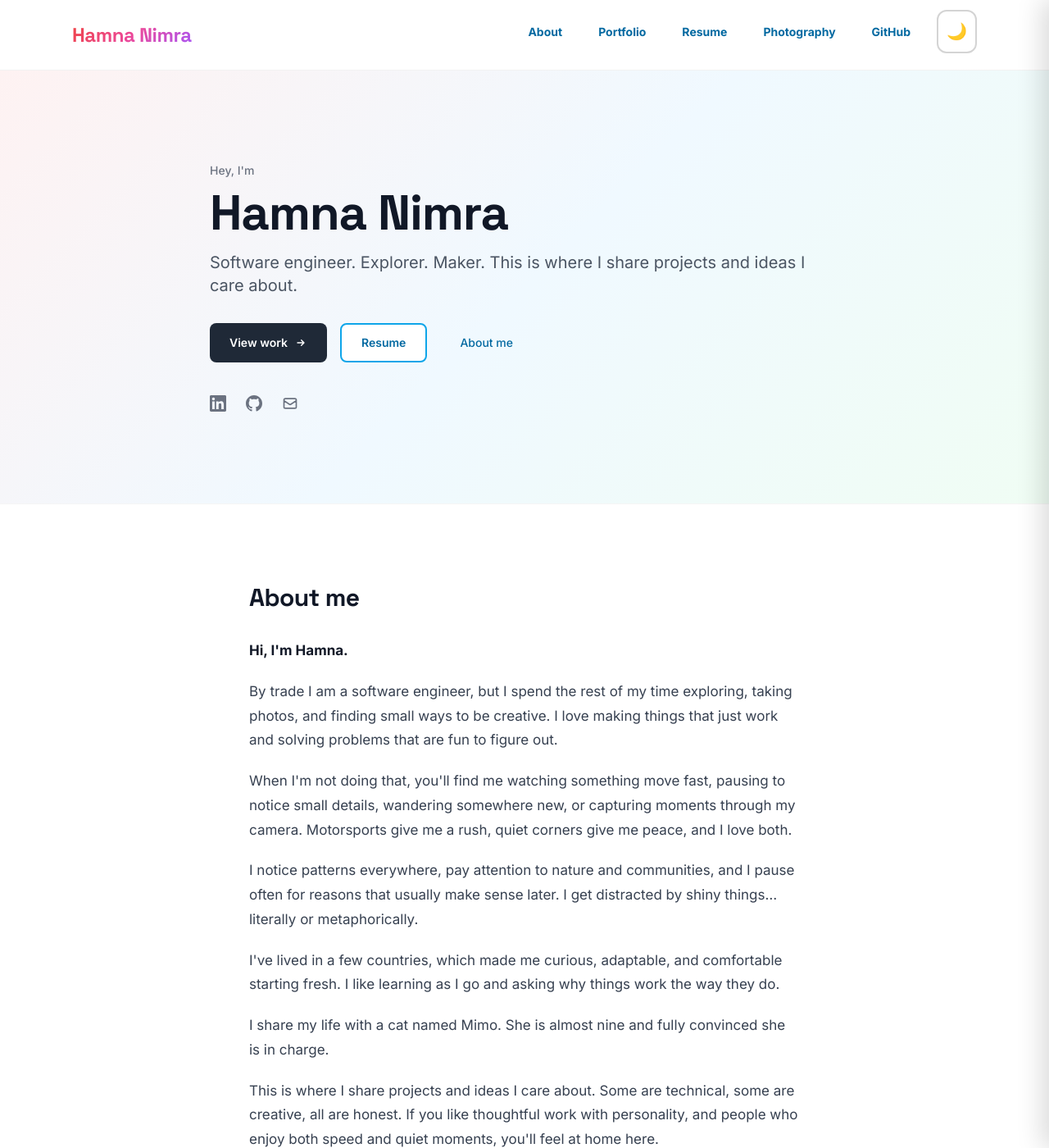
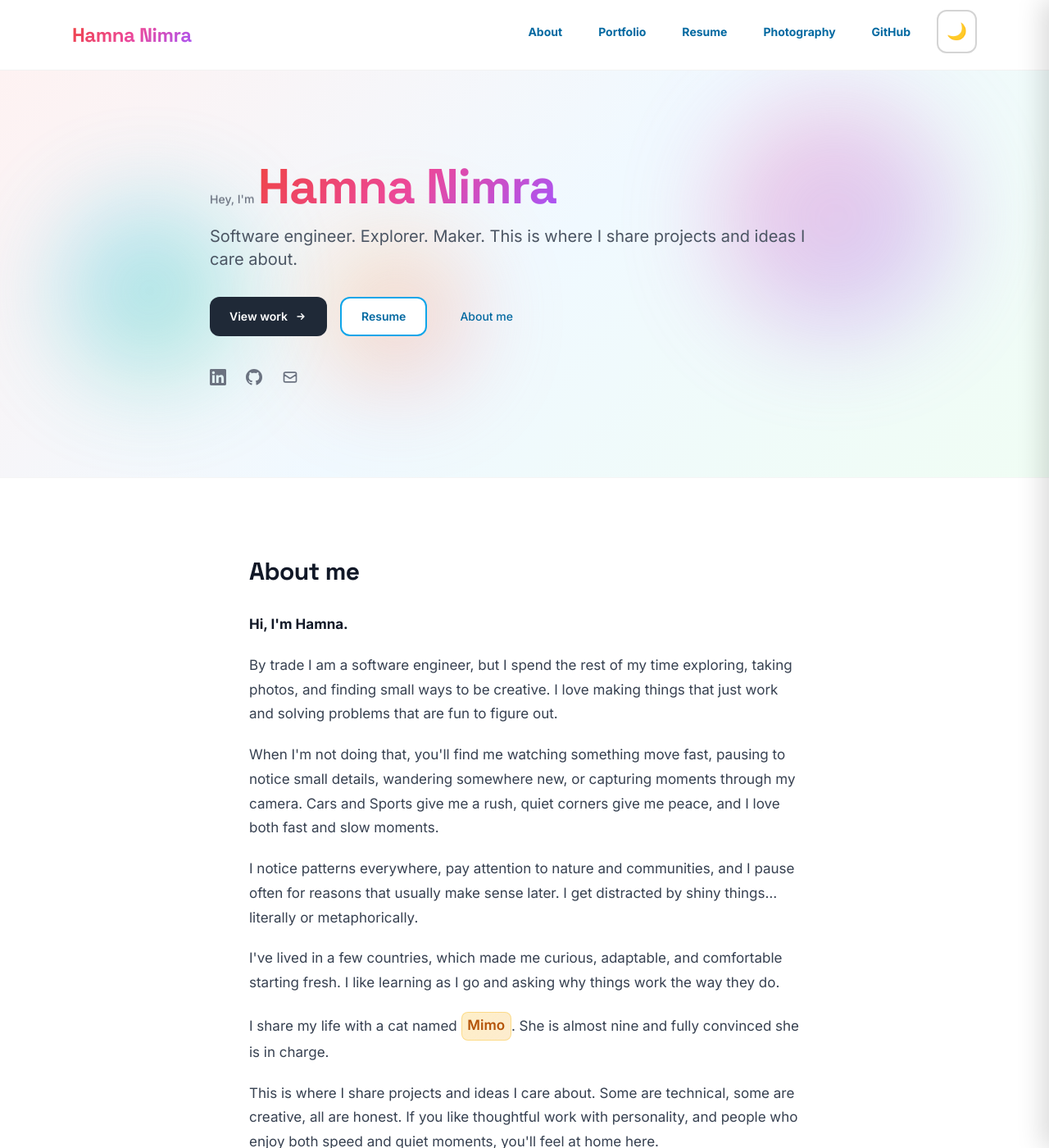
Before and after one commit to HamnaNimra/hamnanimra.github.io, a Jekyll site: the page built from index.html, in a window 1280 px wide and 1400 px high. Shown: the whole window at 82% size. Built offline with Jekyll 4.4.1, drawn with Linux system fonts in a browser that asks for light colours; nearby versions of some CDN libraries.

Commit message:
Add more fun: hero gradient name and floating blobs, scroll-reveal animations, and livelier CTAs.

```diff
--- a/_layouts/base.html
+++ b/_layouts/base.html
@@ -485,6 +485,148 @@
     .accent-dot:nth-child(2) { background: #ec4899; animation-delay: 0.2s; }
     .accent-dot:nth-child(3) { background: #a855f7; animation-delay: 0.4s; }
     .accent-dot:nth-child(4) { background: #0ea5e9; animation-delay: 0.6s; }
+
+    /* ——— More fun ——— */
+    /* Hero: floating blobs */
+    .hero-blob {
+      position: absolute;
+      border-radius: 50%;
+      filter: blur(60px);
+      opacity: 0.4;
+      pointer-events: none;
+      z-index: 0;
+    }
+    .dark .hero-blob { opacity: 0.2; }
+    .hero-blob-1 {
+      width: 280px;
+      height: 280px;
+      background: linear-gradient(135deg, #f472b6, #a78bfa);
+      top: 10%;
+      right: 10%;
+      animation: blob-float 12s ease-in-out infinite;
+    }
+    .hero-blob-2 {
+      width: 200px;
+      height: 200px;
+      background: linear-gradient(135deg, #38bdf8, #34d399);
+      bottom: 20%;
+      left: 5%;
+      animation: blob-float 10s ease-in-out infinite 2s;
+    }
+    .hero-blob-3 {
+      width: 160px;
+      height: 160px;
+      background: linear-gradient(135deg, #fbbf24, #f472b6);
+      top: 50%;
+      left: 30%;
+      animation: blob-float 14s ease-in-out infinite 1s;
+    }
+    @keyframes blob-float {
+      0%, 100% { transform: translate(0, 0) scale(1); }
+      33% { transform: translate(20px, -30px) scale(1.05); }
+      66% { transform: translate(-15px, 20px) scale(0.95); }
+    }
+    @media (prefers-reduced-motion: reduce) {
+      .hero-blob-1, .hero-blob-2, .hero-blob-3 { animation: none; }
+    }
+
+    /* Hero greeting: subtle wave */
+    .hero-greeting {
+      display: inline-block;
+      animation: wave-subtle 3s ease-in-out infinite;
+    }
+    @keyframes wave-subtle {
+      0%, 100% { transform: rotate(0deg); }
+      25% { transform: rotate(2deg); }
+      75% { transform: rotate(-2deg); }
+    }
+    @media (prefers-reduced-motion: reduce) {
+      .hero-greeting { animation: none; }
+    }
+
+    /* Hero name: gentle hover wiggle */
+    .hero-name {
+      display: inline-block;
+      transition: transform 0.3s ease;
+    }
+    .hero-name:hover {
+      transform: scale(1.02);
+    }
+    @media (prefers-reduced-motion: reduce) {
+      .hero-name:hover { transform: none; }
+    }
+
+    /* Gradient heading animation (Portfolio / GitHub) */
+    .gradient-text-animate {
+      animation: gradient-flow 6s ease infinite;
+    }
+    @keyframes gradient-flow {
+      0%, 100% { background-position: 0% 50%; }
+      50% { background-position: 100% 50%; }
+    }
+    @media (prefers-reduced-motion: reduce) {
+      .gradient-text-animate { animation: none; }
+    }
+
+    /* Mimo highlight (cat name) */
+    .mimo-highlight {
+      display: inline-block;
+      padding: 0.1em 0.4em;
+      border-radius: 0.5rem;
+      background: linear-gradient(135deg, rgba(251, 191, 36, 0.25), rgba(245, 158, 11, 0.2));
+      border: 1px solid rgba(251, 191, 36, 0.4);
+      font-weight: 600;
+      color: #b45309;
+      transition: transform 0.2s ease, box-shadow 0.2s ease;
+    }
+    .dark .mimo-highlight {
+      background: linear-gradient(135deg, rgba(251, 191, 36, 0.2), rgba(245, 158, 11, 0.15));
+      border-color: rgba(251, 191, 36, 0.35);
+      color: #fcd34d;
+    }
+    .mimo-highlight:hover {
+      transform: scale(1.05);
+      box-shadow: 0 2px 12px rgba(251, 191, 36, 0.3);
+    }
+    @media (prefers-reduced-motion: reduce) {
+      .mimo-highlight:hover { transform: none; }
+    }
+
+    /* CTA arrow bounce on hover */
+    .cta-fun:hover .cta-arrow {
+      animation: arrow-bounce 0.6s ease infinite;
+    }
+    @keyframes arrow-bounce {
+      0%, 100% { transform: translateX(0); }
+      50% { transform: translateX(4px); }
+    }
+    @media (prefers-reduced-motion: reduce) {
+      .cta-fun:hover .cta-arrow { animation: none; }
+    }
+
+    /* Scroll reveal: initial state */
+    .scroll-reveal,
+    .scroll-reveal-card {
+      opacity: 0;
+      transform: translateY(24px);
+      transition: opacity 0.6s ease, transform 0.5s ease;
+    }
+    .scroll-reveal.revealed,
+    .scroll-reveal-card.revealed {
+      opacity: 1;
+      transform: translateY(0);
+    }
+    .scroll-reveal-card.revealed { transition-delay: calc(0.1s * var(--reveal-order, 1)); }
+    @media (prefers-reduced-motion: reduce) {
+      .scroll-reveal,
+      .scroll-reveal-card {
+        opacity: 1;
+        transform: none;
+      }
+      .scroll-reveal.revealed,
+      .scroll-reveal-card.revealed { transform: none; }
+    }
+
   </style>
   {% if page.layout == 'resume' %}
   <link rel="stylesheet" href="{{ '/css/resume-print.css' | relative_url }}">
--- a/index.html
+++ b/index.html
@@ -6,24 +6,28 @@ description: Hamna Nimra — Software engineer, explorer, maker. Digital garden
 
 <div class="min-h-screen">
   <!-- Hero: minimal and personal (inspired by Chester, Brian, Tania) -->
-  <section class="relative py-20 sm:py-28 px-4 sm:px-6 gradient-bg-1 isolate">
-    <div class="max-w-3xl mx-auto text-center sm:text-left">
-      <p class="text-sm font-medium text-neutral-500 dark:text-neutral-400 mb-3">Hey, I'm</p>
-      <h1 class="font-display text-4xl sm:text-5xl md:text-6xl font-bold text-neutral-900 dark:text-white mb-4 leading-tight">
+  <section class="relative py-20 sm:py-28 px-4 sm:px-6 gradient-bg-1 isolate overflow-hidden">
+    <!-- Floating blobs (decorative) -->
+    <div class="hero-blob hero-blob-1" aria-hidden="true"></div>
+    <div class="hero-blob hero-blob-2" aria-hidden="true"></div>
+    <div class="hero-blob hero-blob-3" aria-hidden="true"></div>
+    <div class="max-w-3xl mx-auto text-center sm:text-left relative z-10">
+      <p class="text-sm font-medium text-neutral-500 dark:text-neutral-400 mb-3 hero-greeting">Hey, I'm</p>
+      <h1 class="font-display text-4xl sm:text-5xl md:text-6xl font-bold mb-4 leading-tight hero-name gradient-text">
         Hamna Nimra
       </h1>
       <p class="text-lg sm:text-xl text-neutral-600 dark:text-neutral-300 mb-8 leading-relaxed">
         Software engineer. Explorer. Maker. This is where I share projects and ideas I care about.
       </p>
       <div class="flex flex-wrap gap-4">
-        <a href="/work/" class="cta-primary inline-flex items-center gap-2 px-6 py-3 rounded-lg font-semibold text-sm hover:shadow-lg transition-all duration-200">
+        <a href="/work/" class="cta-primary cta-fun inline-flex items-center gap-2 px-6 py-3 rounded-xl font-semibold text-sm hover:shadow-xl hover:scale-[1.02] active:scale-[0.98] transition-all duration-200">
           View work
-          <svg class="w-4 h-4" fill="none" stroke="currentColor" viewBox="0 0 24 24"><path stroke-linecap="round" stroke-linejoin="round" stroke-width="2" d="M13 7l5 5m0 0l-5 5m5-5H6"/></svg>
+          <svg class="w-4 h-4 cta-arrow" fill="none" stroke="currentColor" viewBox="0 0 24 24"><path stroke-linecap="round" stroke-linejoin="round" stroke-width="2" d="M13 7l5 5m0 0l-5 5m5-5H6"/></svg>
         </a>
-        <a href="/resume/" class="inline-flex items-center px-6 py-3 border-2 border-accent-500 dark:border-accent-400 text-accent-700 dark:text-accent-300 bg-white dark:bg-neutral-800 rounded-lg font-semibold text-sm hover:bg-accent-50 dark:hover:bg-accent-900/20 hover:border-accent-600 dark:hover:border-accent-300 transition-colors">
+        <a href="/resume/" class="cta-secondary inline-flex items-center px-6 py-3 border-2 border-accent-500 dark:border-accent-400 text-accent-700 dark:text-accent-300 bg-white dark:bg-neutral-800 rounded-xl font-semibold text-sm hover:bg-accent-50 dark:hover:bg-accent-900/20 hover:border-accent-600 dark:hover:border-accent-300 hover:scale-[1.02] active:scale-[0.98] transition-all duration-300">
           Resume
         </a>
-        <a href="#about" class="inline-flex items-center px-6 py-3 text-accent-700 dark:text-accent-300 font-medium text-sm hover:text-accent-800 dark:hover:text-accent-200 transition-colors">
+        <a href="#about" class="inline-flex items-center px-6 py-3 text-accent-700 dark:text-accent-300 font-medium text-sm hover:text-accent-800 dark:hover:text-accent-200 hover:underline transition-colors">
           About me
         </a>
       </div>
@@ -42,26 +46,26 @@ description: Hamna Nimra — Software engineer, explorer, maker. Digital garden
   </section>
 
   <!-- About Me: readable, personal (digital garden style) -->
-  <section id="about" class="py-16 sm:py-24 px-4 sm:px-6 bg-white dark:bg-neutral-900 border-t border-neutral-100 dark:border-neutral-800">
+  <section id="about" class="py-16 sm:py-24 px-4 sm:px-6 bg-white dark:bg-neutral-900 border-t border-neutral-100 dark:border-neutral-800 scroll-reveal">
     <div class="max-w-2xl mx-auto">
       <h2 class="font-display text-2xl sm:text-3xl font-bold text-neutral-900 dark:text-white mb-8">About me</h2>
       <div class="about-prose text-neutral-700 dark:text-neutral-300 space-y-5 leading-relaxed">
         <p><strong class="text-neutral-900 dark:text-white">Hi, I'm Hamna.</strong></p>
         <p>By trade I am a software engineer, but I spend the rest of my time exploring, taking photos, and finding small ways to be creative. I love making things that just work and solving problems that are fun to figure out.</p>
-        <p>When I'm not doing that, you'll find me watching something move fast, pausing to notice small details, wandering somewhere new, or capturing moments through my camera. Motorsports give me a rush, quiet corners give me peace, and I love both.</p>
+        <p>When I'm not doing that, you'll find me watching something move fast, pausing to notice small details, wandering somewhere new, or capturing moments through my camera. Cars and Sports give me a rush, quiet corners give me peace, and I love both fast and slow moments.</p>
         <p>I notice patterns everywhere, pay attention to nature and communities, and I pause often for reasons that usually make sense later. I get distracted by shiny things… literally or metaphorically.</p>
         <p>I've lived in a few countries, which made me curious, adaptable, and comfortable starting fresh. I like learning as I go and asking why things work the way they do.</p>
-        <p>I share my life with a cat named Mimo. She is almost nine and fully convinced she is in charge.</p>
+        <p>I share my life with a cat named <span class="mimo-highlight" title="She runs the house.">Mimo</span>. She is almost nine and fully convinced she is in charge.</p>
         <p>This is where I share projects and ideas I care about. Some are technical, some are creative, all are honest. If you like thoughtful work with personality, and people who enjoy both speed and quiet moments, you'll feel at home here.</p>
       </div>
     </div>
   </section>
 
   <!-- Featured Portfolio -->
-  <section class="py-20 px-4 sm:px-6 gradient-bg-2 relative isolate">
+  <section class="py-20 px-4 sm:px-6 gradient-bg-2 relative isolate scroll-reveal">
     <div class="max-w-6xl mx-auto">
       <div class="text-center mb-12">
-        <h2 class="font-display text-3xl sm:text-4xl md:text-5xl font-bold mb-3 bg-gradient-to-r from-fun-pink via-fun-purple to-accent-500 bg-clip-text text-transparent">
+        <h2 class="font-display text-3xl sm:text-4xl md:text-5xl font-bold mb-3 gradient-text-animate bg-gradient-to-r from-fun-pink via-fun-purple to-accent-500 bg-clip-text text-transparent bg-[length:200%_auto]">
           Portfolio
         </h2>
         <p class="text-base sm:text-lg text-neutral-600 dark:text-neutral-300 max-w-2xl mx-auto">
@@ -72,7 +76,7 @@ description: Hamna Nimra — Software engineer, explorer, maker. Digital garden
       <div class="grid md:grid-cols-2 lg:grid-cols-3 gap-8">
         {% assign featured_case_studies = site.case_studies | where: "featured", true | limit: 3 %}
         {% for case in featured_case_studies %}
-        <a href="{{ case.url | relative_url }}" class="group fun-card block bg-white dark:bg-neutral-800 rounded-3xl border-2 border-neutral-200 dark:border-neutral-700 p-8 hover:border-fun-pink dark:hover:border-fun-purple transition-all duration-500 transform hover:-translate-y-3 relative overflow-hidden shadow-xl hover:shadow-2xl isolate">
+        <a href="{{ case.url | relative_url }}" class="group fun-card scroll-reveal-card block bg-white dark:bg-neutral-800 rounded-3xl border-2 border-neutral-200 dark:border-neutral-700 p-8 hover:border-fun-pink dark:hover:border-fun-purple transition-all duration-500 transform hover:-translate-y-3 hover:rotate-1 relative overflow-hidden shadow-xl hover:shadow-2xl isolate" style="--reveal-order: {{ forloop.index }};">
           <div class="absolute top-0 right-0 w-32 h-32 bg-gradient-to-br from-fun-pink/20 via-fun-purple/20 to-accent-400/20 rounded-full blur-2xl opacity-0 group-hover:opacity-100 transition-opacity duration-500 pointer-events-none z-0"></div>
           <div class="relative z-10">
             <div class="w-12 h-12 rounded-2xl bg-gradient-to-br from-fun-pink to-fun-purple mb-4 flex items-center justify-center text-white font-bold text-xl shadow-lg">
@@ -106,9 +110,9 @@ description: Hamna Nimra — Software engineer, explorer, maker. Digital garden
       </div>
 
       <div class="mt-12 text-center">
-        <a href="/work/" class="cta-primary inline-flex items-center gap-2 px-8 py-4 rounded-2xl font-bold text-lg hover:shadow-xl transition-all duration-200">
+        <a href="/work/" class="cta-primary cta-fun inline-flex items-center gap-2 px-8 py-4 rounded-2xl font-bold text-lg hover:shadow-xl hover:scale-[1.03] active:scale-[0.98] transition-all duration-200">
           View all work
-          <svg class="w-5 h-5" fill="none" stroke="currentColor" viewBox="0 0 24 24">
+          <svg class="w-5 h-5 cta-arrow" fill="none" stroke="currentColor" viewBox="0 0 24 24">
             <path stroke-linecap="round" stroke-linejoin="round" stroke-width="2" d="M13 7l5 5m0 0l-5 5m5-5H6"/>
           </svg>
         </a>
@@ -177,10 +181,10 @@ description: Hamna Nimra — Software engineer, explorer, maker. Digital garden
   </section>
 
   <!-- GitHub Projects -->
-  <section class="py-20 px-4 sm:px-6 gradient-bg-1 relative isolate">
+  <section class="py-20 px-4 sm:px-6 gradient-bg-1 relative isolate scroll-reveal">
     <div class="max-w-6xl mx-auto">
       <div class="text-center mb-12">
-        <h2 class="font-display text-3xl sm:text-4xl md:text-5xl font-bold mb-3 bg-gradient-to-r from-accent-500 via-fun-purple to-fun-pink bg-clip-text text-transparent">
+        <h2 class="font-display text-3xl sm:text-4xl md:text-5xl font-bold mb-3 gradient-text-animate bg-gradient-to-r from-accent-500 via-fun-purple to-fun-pink bg-clip-text text-transparent bg-[length:200%_auto]">
           GitHub Projects
         </h2>
         <p class="text-base sm:text-lg text-neutral-600 dark:text-neutral-300">Open source projects</p>
@@ -232,9 +236,9 @@ description: Hamna Nimra — Software engineer, explorer, maker. Digital garden
       </div>
 
       <div class="mt-12 text-center">
-        <a href="https://github.com/HamnaNImra" target="_blank" rel="noopener noreferrer" class="cta-primary inline-flex items-center gap-2 px-8 py-4 rounded-2xl font-bold text-lg hover:shadow-xl transition-all duration-200">
+        <a href="https://github.com/HamnaNImra" target="_blank" rel="noopener noreferrer" class="cta-primary cta-fun inline-flex items-center gap-2 px-8 py-4 rounded-2xl font-bold text-lg hover:shadow-xl hover:scale-[1.03] active:scale-[0.98] transition-all duration-200">
           View on GitHub
-          <svg class="w-5 h-5" fill="none" stroke="currentColor" viewBox="0 0 24 24">
+          <svg class="w-5 h-5 cta-arrow" fill="none" stroke="currentColor" viewBox="0 0 24 24">
             <path stroke-linecap="round" stroke-linejoin="round" stroke-width="2" d="M10 6H6a2 2 0 00-2 2v10a2 2 0 002 2h10a2 2 0 002-2v-4M14 4h6m0 0v6m0-6L10 14"/>
           </svg>
         </a>
--- a/js/animations.js
+++ b/js/animations.js
@@ -2,43 +2,38 @@
 (function() {
   'use strict';
 
-  // Intersection Observer for fade-in animations
-  const observerOptions = {
-    threshold: 0.1,
-    rootMargin: '0px 0px -50px 0px'
+  const prefersReducedMotion = () => window.matchMedia('(prefers-reduced-motion: reduce)').matches;
+
+  const revealOptions = {
+    threshold: 0.08,
+    rootMargin: '0px 0px -40px 0px'
   };
-
-  const observer = new IntersectionObserver((entries) => {
+  const revealObserver = new IntersectionObserver((entries) => {
     entries.forEach(entry => {
       if (entry.isIntersecting) {
-        entry.target.style.opacity = '1';
-        entry.target.style.transform = 'translateY(0)';
-        observer.unobserve(entry.target);
+        entry.target.classList.add('revealed');
+        revealObserver.unobserve(entry.target);
       }
     });
-  }, observerOptions);
+  }, revealOptions);
 
-  // Disabled animations that cause layout shifts - sections stay static
   document.addEventListener('DOMContentLoaded', () => {
-    // Sections remain static - no animations that cause layout shifts
-    // Removed fade-in animations to prevent content jumping
+    if (!prefersReducedMotion()) {
+      document.querySelectorAll('.scroll-reveal, .scroll-reveal-card').forEach(el => {
+        revealObserver.observe(el);
+      });
+    } else {
+      document.querySelectorAll('.scroll-reveal, .scroll-reveal-card').forEach(el => {
+        el.classList.add('revealed');
+      });
+    }
 
-    // Add hover effects to cards
-    const cards = document.querySelectorAll('a[class*="block"], .group');
-    cards.forEach(card => {
-      card.addEventListener('mouseenter', function() {
-        this.style.transform = 'translateY(-4px) scale(1.02)';
-      });
-      card.addEventListener('mouseleave', function() {
-        this.style.transform = 'translateY(0) scale(1)';
-      });
-    });
-
-    // Smooth scroll for anchor links
     document.querySelectorAll('a[href^="#"]').forEach(anchor => {
       anchor.addEventListener('click', function(e) {
+        const href = this.getAttribute('href');
+        if (href === '#') return;
         e.preventDefault();
-        const target = document.querySelector(this.getAttribute('href'));
+        const target = document.querySelector(href);
         if (target) {
           target.scrollIntoView({
             behavior: 'smooth',
@@ -48,10 +43,10 @@
       });
     });
 
-    // Typing effect for hero text (optional enhancement)
-    const heroTitle = document.querySelector('h1.font-display');
-    if (heroTitle && window.innerWidth > 768) {
-      const text = heroTitle.textContent;
+    const heroTitle = document.querySelector('h1.hero-name');
+    if (heroTitle && window.innerWidth > 768 && !prefersReducedMotion()) {
+      const text = heroTitle.textContent.trim();
+      if (text.length > 0 && text.length < 30) {
         heroTitle.textContent = '';
         heroTitle.style.opacity = '1';
         let i = 0;
@@ -59,54 +54,19 @@
           if (i < text.length) {
             heroTitle.textContent += text.charAt(i);
             i++;
-          setTimeout(typeWriter, 50);
+            setTimeout(typeWriter, 60);
           }
         };
-      setTimeout(typeWriter, 500);
-    }
-  });
-
-  // Add cursor trail effect (subtle, professional)
-  let cursorTrail = [];
-  const maxTrailLength = 10;
-
-  document.addEventListener('mousemove', (e) => {
-    if (window.innerWidth > 768) { // Only on desktop
-      cursorTrail.push({ x: e.clientX, y: e.clientY, time: Date.now() });
-      if (cursorTrail.length > maxTrailLength) {
-        cursorTrail.shift();
+        setTimeout(typeWriter, 400);
       }
     }
   });
 
-  // Add subtle gradient animations
   const style = document.createElement('style');
   style.textContent = `
-    @keyframes gradient-shift {
-      0%, 100% { background-position: 0% 50%; }
-      50% { background-position: 100% 50%; }
-    }
-
-    .gradient-animate {
-      background-size: 200% 200%;
-      animation: gradient-shift 8s ease infinite;
-    }
-
-    @keyframes float {
-      0%, 100% { transform: translateY(0px); }
-      50% { transform: translateY(-10px); }
-    }
-
-    .float-animation {
-      animation: float 6s ease-in-out infinite;
-    }
-
-    /* Smooth transitions for all interactive elements */
     a, button {
       transition: all 0.3s cubic-bezier(0.4, 0, 0.2, 1);
     }
-
-    /* Enhanced card hover effects */
     .group:hover {
       transition: all 0.3s cubic-bezier(0.4, 0, 0.2, 1);
     }
```
Lines whose indentation alone changed are shown as unchanged.
